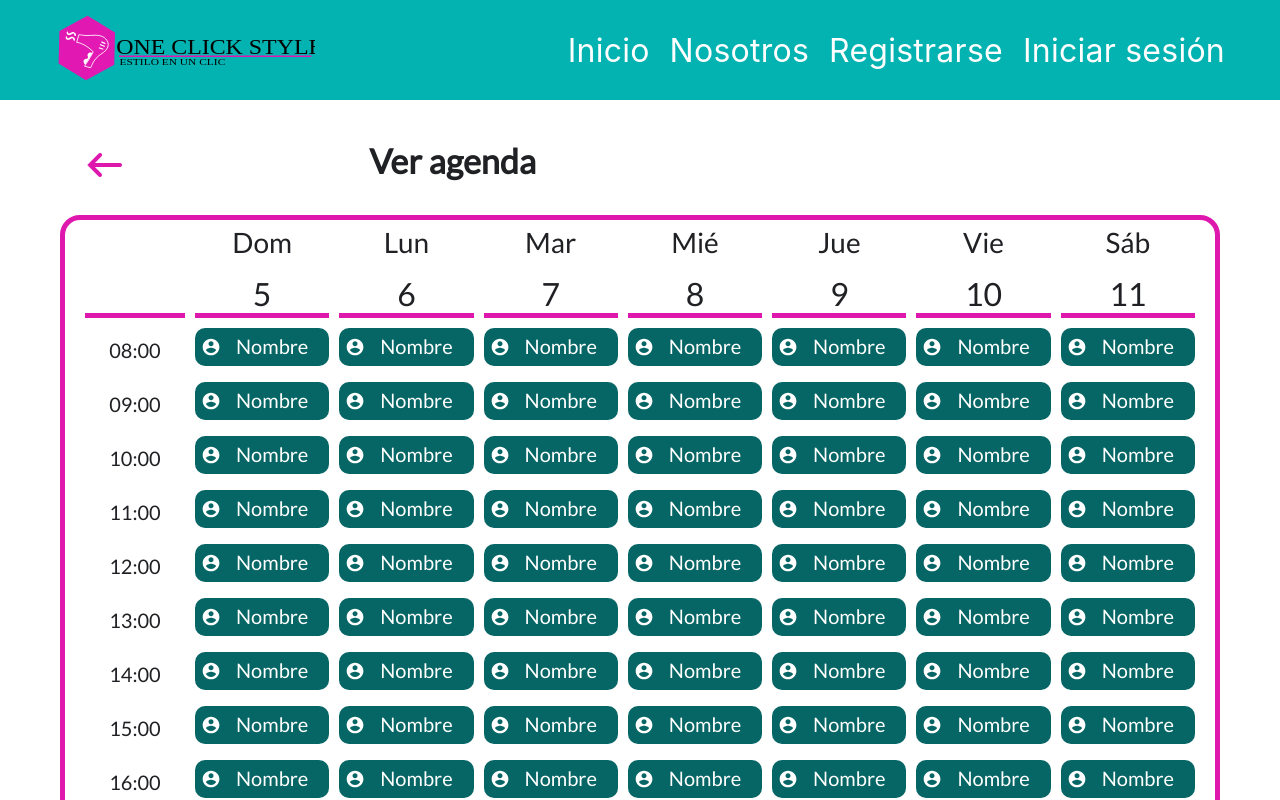
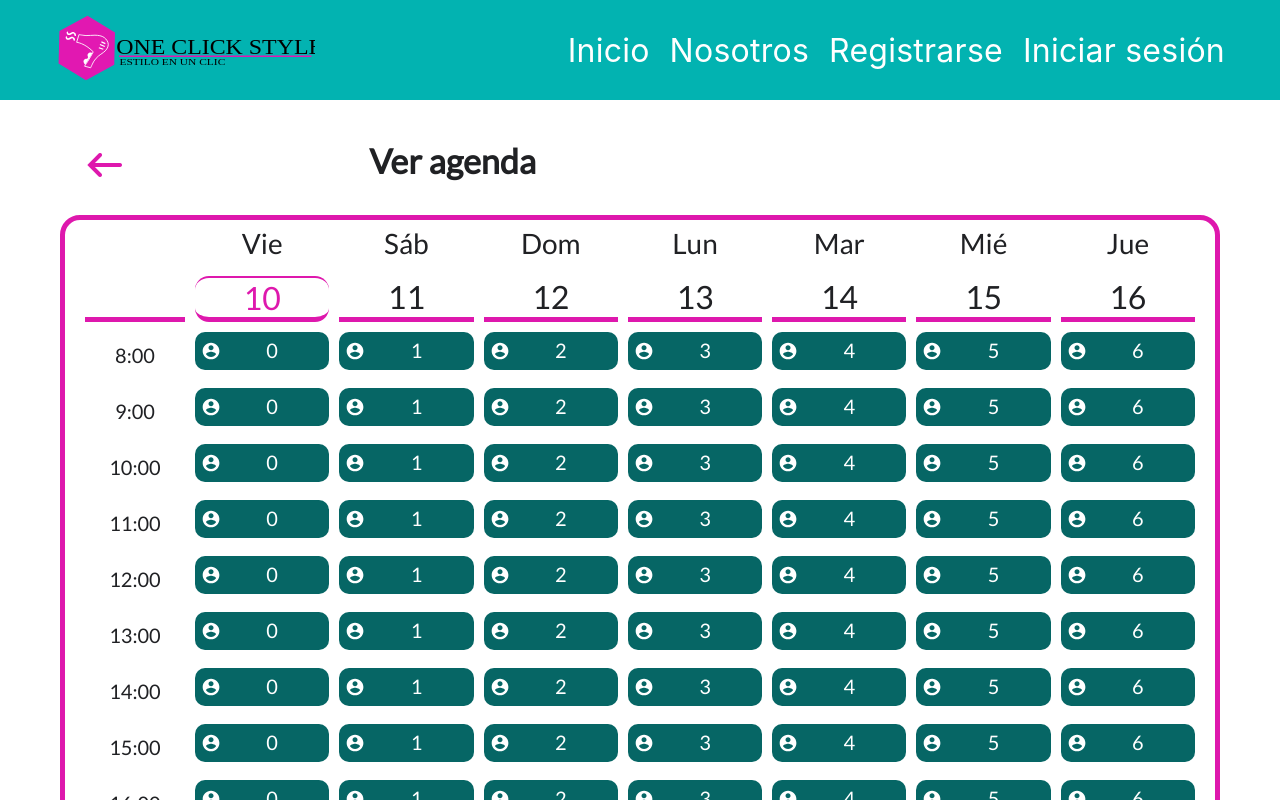
Before and after one commit to Falcons-Devs/frontend, a React app: page /beautician-diary in a window 1280 px wide. Shown: the top 800 px of the page. Built offline with nearby package versions, Linux system fonts and the light colour scheme; a web font is replaced by a local one.

Commit message:
<WIP> The actual date is added, iterating and blocking the number of days displayed. The current day is always displayed.

```diff
--- a/src/components/Schedule/Components/index.js
+++ b/src/components/Schedule/Components/index.js
@@ -3,6 +3,7 @@ import { IconAccountCircle } from "../../../assets/static/icon-accountCircle";
 import {
   NameOfTheDayStyle,
   DayNumberStyle,
+  SelectedDayNumberStyle,
   TimeOfDayStyle,
   SummaryOfTheAppointmentStyle,
   Name,
@@ -15,6 +16,9 @@ export const NameOfTheDay = ({ name }) => (
 export const DayNumber = ({ number }) => (
   <DayNumberStyle>{number}</DayNumberStyle>
 );
+export const SelectedDayNumber = ({ number }) => (
+  <SelectedDayNumberStyle>{number}</SelectedDayNumberStyle>
+);
 export const TimeOfDay = ({ time }) => <TimeOfDayStyle>{time}</TimeOfDayStyle>;
 export const SummaryOfTheAppointment = ({ client }) => (
   <SummaryOfTheAppointmentStyle>
@@ -22,8 +26,8 @@ export const SummaryOfTheAppointment = ({ client }) => (
     <Name>{client}</Name>
   </SummaryOfTheAppointmentStyle>
 );
-export const MonthAndYear = ({ month, year }) => (
-  <MonthAndYearStyle>
+export const MonthAndYear = ({ columns, month, year }) => (
+  <MonthAndYearStyle columns={columns}>
     {month} {year}
   </MonthAndYearStyle>
 );
--- a/src/components/Schedule/Components/styles.js
+++ b/src/components/Schedule/Components/styles.js
@@ -26,6 +26,25 @@ export const DayNumberStyle = styled.div`
   font-size: 32px;
   /* Visual */
   border-bottom: 5px solid #de18ad;
+  /* Misc */
+  /* Responsive */
+`;
+
+export const SelectedDayNumberStyle = styled.div`
+  /* Positioning */
+  /* Box-model */
+  display: flex;
+  align-items: center;
+  justify-content: center;
+  width: 100%;
+  height: 100%;
+  /* Typography */
+  font-size: 32px;
+  color: #de18ad;
+  /* Visual */
+  border-top: 2px solid #de18ad;
+  border-bottom: 5px solid #de18ad;
+  border-radius: 14px;
   /* Misc */
   /* Responsive */
 `;
@@ -89,7 +108,7 @@ export const MonthAndYearStyle = styled.div`
   display: flex;
   align-items: center;
   justify-content: center;
-  grid-column: 1 / 9;
+  grid-column: 1 / ${({ columns }) => columns + 2};
   width: 100%;
   height: 100%;
   /* Typography */
--- a/src/components/Schedule/index.js
+++ b/src/components/Schedule/index.js
@@ -1,69 +1,151 @@
-import React from "react";
+import React, { Fragment } from "react";
 import {
   NameOfTheDay,
   DayNumber,
+  SelectedDayNumber,
   TimeOfDay,
   SummaryOfTheAppointment,
   MonthAndYear,
 } from "./Components";
 import { Week, Title } from "./styles";
 
-export const Schedule = ({ title }) => {
-  var hoy = new Date();
-  var dd = hoy.getDate();
-  var mm = hoy.getMonth() + 1;
-  var yyyy = hoy.getFullYear();
-  const listNameOfTheDay = [
-    "",
-    "Dom",
-    "Lun",
-    "Mar",
-    "Mié",
-    "Jue",
-    "Vie",
-    "Sáb",
-  ];
-  const listDayNumber = ["", "5", "6", "7", "8", "9", "10", "11"];
-  const listTimeOfDay = [
-    "08:00",
-    "09:00",
-    "10:00",
-    "11:00",
-    "12:00",
-    "13:00",
-    "14:00",
-    "15:00",
-    "16:00",
-    "17:00",
-    "18:00",
-    "19:00",
-    "20:00",
-  ];
-  const listSummaryOfTheAppointment = ["5", "6", "7", "8", "9", "10", "11"];
+/*---Getting the name of the day---*/
+const functionDayOfTheWeekNumber = (number, daysToShow) => {
+  switch (number) {
+    case 0:
+      return daysToShow === 1 ? "Domingo" : "Dom";
+    case 1:
+      return daysToShow === 1 ? "Lunes" : "Lun";
+    case 2:
+      return daysToShow === 1 ? "Martes" : "Mar";
+    case 3:
+      return daysToShow === 1 ? "Miércoles" : "Mié";
+    case 4:
+      return daysToShow === 1 ? "Jueves" : "Jue";
+    case 5:
+      return daysToShow === 1 ? "Viernes" : "Vie";
+    case 6:
+      return daysToShow === 1 ? "Sábado" : "Sáb";
+  }
+};
+
+/*---Getting the name of the month---*/
+const functionNameOfTheMonth = (number) => {
+  switch (number) {
+    case 0:
+      return "Enero";
+    case 1:
+      return "Febrero";
+    case 2:
+      return "Marzo";
+    case 3:
+      return "Abril";
+    case 4:
+      return "Mayo";
+    case 5:
+      return "Junio";
+    case 6:
+      return "Julio";
+    case 7:
+      return "Agosto";
+    case 8:
+      return "Septiembre";
+    case 9:
+      return "Octubre";
+    case 10:
+      return "Noviembre";
+    case 11:
+      return "Diciembre";
+  }
+};
+
+export const Schedule = ({
+  title,
+  startTime = "8:00:00",
+  endTime = "20:00:00",
+  daysToShow = 7,
+  showFromCurrentDay = true,
+}) => {
+  /*---Obtaining the current day, month and year---*/
+  const today = new Date();
+  const day = today.getDate();
+  const month = today.getMonth();
+  const year = today.getFullYear();
+  const dayOfTheWeekNumber = today.getDay(); // 0, 1, 2, 3, 4, 5, 6
+
+  /*---Obtaining array with the names according to the initial day---*/
+  const namesAccordingToTheDay = [""];
+
+  /*---Obtaining a array for the number of days from Sunday to Saturday---*/
+  let nextDay = showFromCurrentDay
+    ? today.getDate(today.setDate(day))
+    : today.getDate(today.setDate(day - dayOfTheWeekNumber));
+  let i = 0;
+  let j = showFromCurrentDay ? dayOfTheWeekNumber : 0;
+  const dayNumberList = [""];
+
+  /*---Always show the current day---*/
+  const iterations =
+    daysToShow > dayOfTheWeekNumber || showFromCurrentDay
+      ? daysToShow // Iterar con la cantidad de días enviados
+      : dayOfTheWeekNumber + 1; // Mostrar todos los días hasta el día actual
+
+  do {
+    dayNumberList.push(nextDay);
+    namesAccordingToTheDay.push(functionDayOfTheWeekNumber(j, iterations));
+    /*---Limit to a 7-day cycle---*/
+    j < 6 ? (j += 1) : (j = 0);
+
+    i++;
+    nextDay = today.getDate(today.setDate(nextDay + 1));
+  } while (i < iterations);
+
+  /*---Getting array of hours with start time and end time---*/
+  const start = parseInt(startTime.split(":")[0]);
+  const end = parseInt(endTime.split(":")[0]);
+  const listOfWorkingHoursForTheDay = [];
+  for (i = start; i < end; i++) {
+    listOfWorkingHoursForTheDay.push(`${i}:00`);
+  }
+
+  const listDaysToShow = [];
+  for (i = 0; i < iterations; i++) {
+    listDaysToShow.push(i);
+  }
+
+  /*---get the number of total rows to display---*/
+  const numberOfRows = end - start + 3;
   return (
     <>
       <Title>{title}</Title>
-      <Week>
-        {listNameOfTheDay.map((item, index) => (
-          <NameOfTheDay key={"Day Name" + index} name={item} />
+      <Week rows={numberOfRows} columns={iterations}>
+        {namesAccordingToTheDay.map((item, index) => (
+          <NameOfTheDay key={index} name={item} />
         ))}
-        {listDayNumber.map((item, index) => (
-          <DayNumber key={"Day Number " + index} number={item} />
-        ))}
-        {listTimeOfDay.map((item, index) => {
+        {dayNumberList.map((item, index) =>
+          showFromCurrentDay && index === 1 ? (
+            <SelectedDayNumber key={index} number={item} />
+          ) : dayOfTheWeekNumber + 1 === index && !showFromCurrentDay ? (
+            <SelectedDayNumber key={index} number={item} />
+          ) : (
+            <DayNumber key={index} number={item} />
+          )
+        )}
+        {listOfWorkingHoursForTheDay.map((item, index) => {
           return (
-            <>
-              <TimeOfDay key={"Hour " + index} time={item} />
-              {listSummaryOfTheAppointment.map((item, index) => (
-                <SummaryOfTheAppointment
-                  key={"Client " + index}
-                  client="Nombre del cliente"
-                />
+            <Fragment key={"Fragment " + index}>
+              <TimeOfDay key={"Hour " + item} time={item} />
+              {listDaysToShow.map((item2, index) => (
+                <SummaryOfTheAppointment key={index} client={item2} />
               ))}
-            </>
+            </Fragment>
           );
         })}
-        <MonthAndYear month="Julio" year="2020" />
+        <MonthAndYear
+          columns={iterations}
+          month={functionNameOfTheMonth(month)}
+          year={year}
+        />
       </Week>
     </>
   );
--- a/src/components/Schedule/styles.js
+++ b/src/components/Schedule/styles.js
@@ -4,8 +4,8 @@ export const Week = styled.div`
   /* Positioning */
   /* Box-model */
   display: grid;
-  grid-template-rows: repeat(16, 1fr);
-  grid-template-columns: 100px repeat(7, 1fr);
+  grid-template-rows: repeat(${({ rows }) => rows}, 1fr);
+  grid-template-columns: 100px repeat(${({ columns }) => columns}, 1fr);
   grid-gap: 10px;
   margin-top: 20px;
   padding: 0 20px;
```
